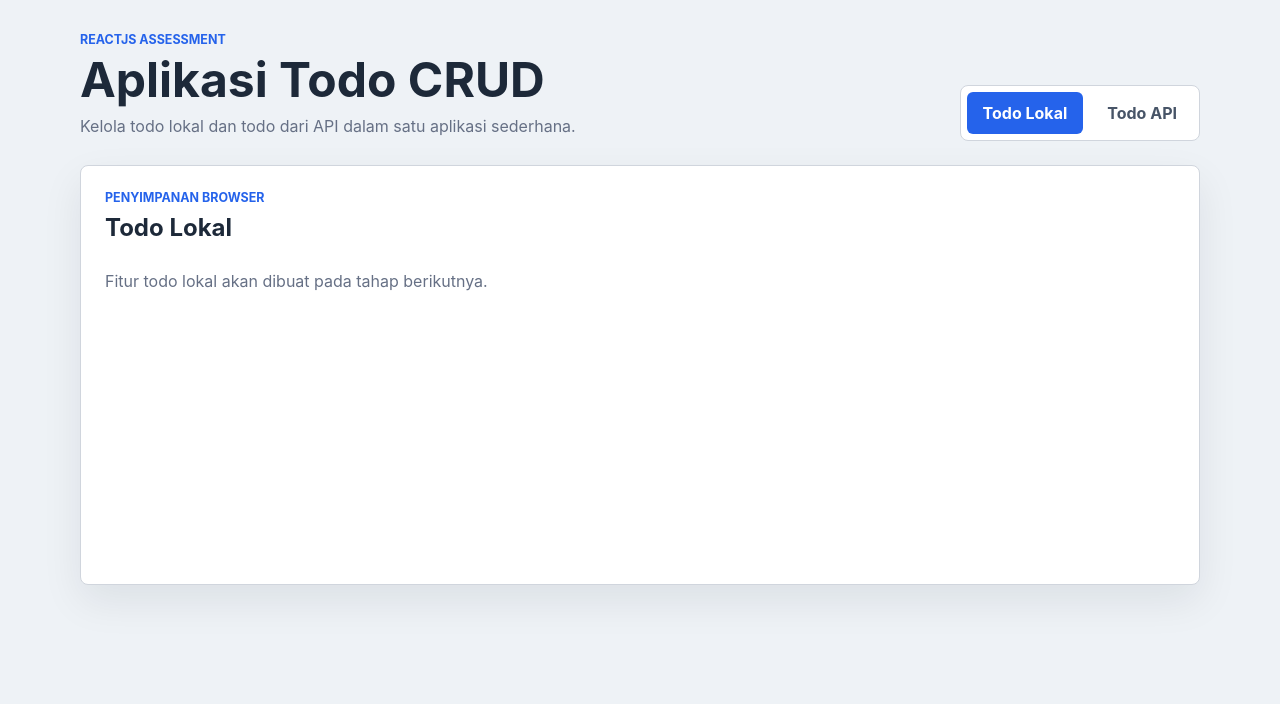
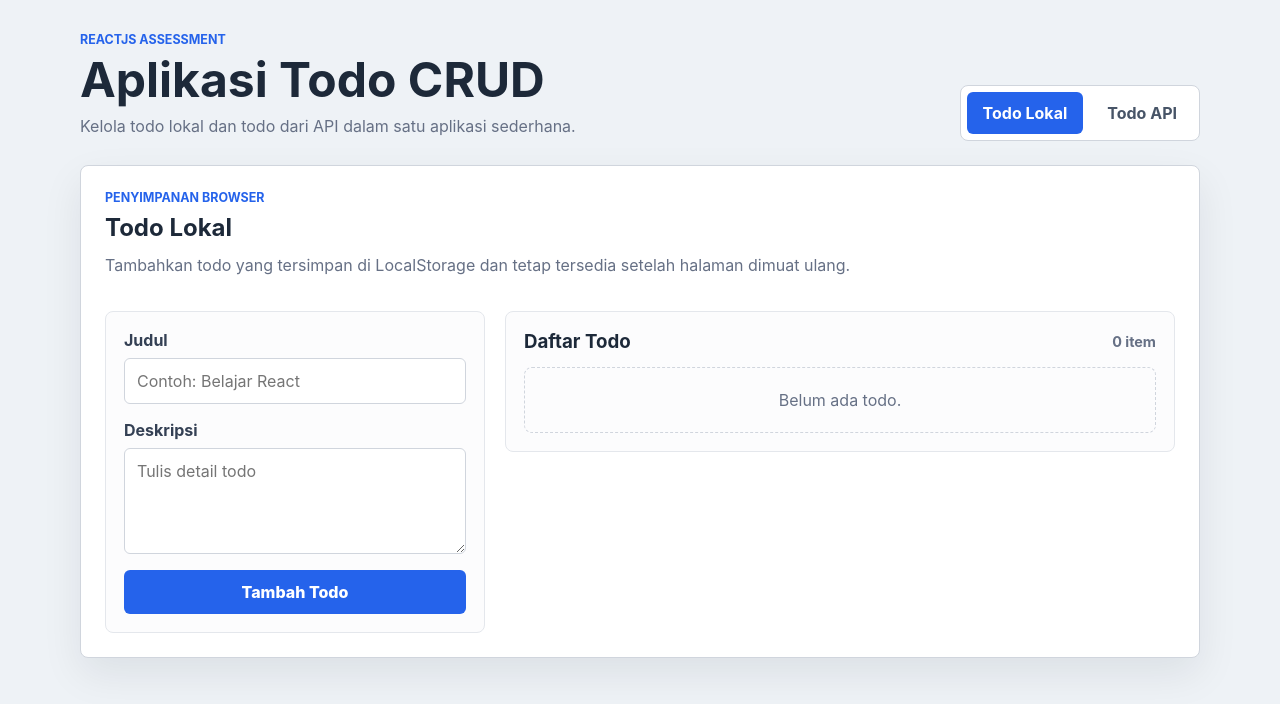
Before and after one commit to ahmadalvin92/react-todo-api-crud-assessment-by-alvin, a React (Vite) app: page / in a window 1280 px wide. Shown: the top 704 px of the page. Built offline with nearby package versions, Linux system fonts and the light colour scheme.

Commit message:
tambah fitur tambah dan lihat todo lokal

```diff
--- /dev/null
+++ b/src/components/TodoForm.jsx
@@ -0,0 +1,84 @@
+import { useEffect, useState } from 'react';
+
+const initialForm = {
+  title: '',
+  description: '',
+};
+
+function TodoForm({ initialValue, onSubmit, submitLabel = 'Simpan Todo' }) {
+  const [form, setForm] = useState(initialForm);
+  const [errors, setErrors] = useState({});
+
+  useEffect(() => {
+    setForm(initialValue ?? initialForm);
+    setErrors({});
+  }, [initialValue]);
+
+  function handleChange(event) {
+    const { name, value } = event.target;
+    setForm((currentForm) => ({ ...currentForm, [name]: value }));
+  }
+
+  function validateForm() {
+    const nextErrors = {};
+
+    if (!form.title.trim()) {
+      nextErrors.title = 'Judul wajib diisi.';
+    }
+
+    if (!form.description.trim()) {
+      nextErrors.description = 'Deskripsi wajib diisi.';
+    }
+
+    setErrors(nextErrors);
+    return Object.keys(nextErrors).length === 0;
+  }
+
+  function handleSubmit(event) {
+    event.preventDefault();
+
+    if (!validateForm()) {
+      return;
+    }
+
+    onSubmit(form);
+    setForm(initialForm);
+    setErrors({});
+  }
+
+  return (
+    <form className="todo-form" onSubmit={handleSubmit}>
+      <div className="form-field">
+        <label htmlFor="title">Judul</label>
+        <input
+          id="title"
+          name="title"
+          onChange={handleChange}
+          placeholder="Contoh: Belajar React"
+          type="text"
+          value={form.title}
+        />
+        {errors.title && <span className="field-error">{errors.title}</span>}
+      </div>
+
+      <div className="form-field">
+        <label htmlFor="description">Deskripsi</label>
+        <textarea
+          id="description"
+          name="description"
+          onChange={handleChange}
+          placeholder="Tulis detail todo"
+          rows="4"
+          value={form.description}
+        />
+        {errors.description && <span className="field-error">{errors.description}</span>}
+      </div>
+
+      <button className="primary-button" type="submit">
+        {submitLabel}
+      </button>
+    </form>
+  );
+}
+
+export default TodoForm;
--- /dev/null
+++ b/src/components/TodoItem.jsx
@@ -0,0 +1,30 @@
+function formatDate(dateValue) {
+  return new Intl.DateTimeFormat('id-ID', {
+    day: '2-digit',
+    month: 'long',
+    year: 'numeric',
+    hour: '2-digit',
+    minute: '2-digit',
+  }).format(new Date(dateValue));
+}
+
+function TodoItem({ todo }) {
+  const isDone = todo.status === 'done';
+
+  return (
+    <article className="todo-item">
+      <div className="todo-content">
+        <div className="todo-title-row">
+          <h3>{todo.title}</h3>
+          <span className={isDone ? 'status-badge done' : 'status-badge pending'}>
+            {isDone ? 'Selesai' : 'Pending'}
+          </span>
+        </div>
+        <p>{todo.description}</p>
+        <small>Dibuat: {formatDate(todo.createdDate)}</small>
+      </div>
+    </article>
+  );
+}
+
+export default TodoItem;
--- /dev/null
+++ b/src/components/TodoList.jsx
@@ -0,0 +1,17 @@
+import TodoItem from './TodoItem';
+
+function TodoList({ todos, emptyMessage = 'Belum ada todo.' }) {
+  if (todos.length === 0) {
+    return <div className="empty-state">{emptyMessage}</div>;
+  }
+
+  return (
+    <div className="todo-list">
+      {todos.map((todo) => (
+        <TodoItem key={todo.id} todo={todo} />
+      ))}
+    </div>
+  );
+}
+
+export default TodoList;
--- /dev/null
+++ b/src/hooks/useLocalTodos.js
@@ -0,0 +1,29 @@
+import { useEffect, useState } from 'react';
+import { getStorageData, setStorageData } from '../utils/localStorage';
+
+const STORAGE_KEY = 'react-todo-local-data';
+
+export function useLocalTodos() {
+  const [todos, setTodos] = useState(() => getStorageData(STORAGE_KEY, []));
+
+  useEffect(() => {
+    setStorageData(STORAGE_KEY, todos);
+  }, [todos]);
+
+  function addTodo(payload) {
+    const newTodo = {
+      id: crypto.randomUUID(),
+      title: payload.title.trim(),
+      description: payload.description.trim(),
+      status: 'pending',
+      createdDate: new Date().toISOString(),
+    };
+
+    setTodos((currentTodos) => [newTodo, ...currentTodos]);
+  }
+
+  return {
+    todos,
+    addTodo,
+  };
+}
--- a/src/pages/LocalTodoPage.jsx
+++ b/src/pages/LocalTodoPage.jsx
@@ -1,11 +1,32 @@
+import TodoForm from '../components/TodoForm';
+import TodoList from '../components/TodoList';
+import { useLocalTodos } from '../hooks/useLocalTodos';
+
 function LocalTodoPage() {
+  const { todos, addTodo } = useLocalTodos();
+
   return (
     <div className="page-section">
       <div>
         <p className="section-label">Penyimpanan Browser</p>
         <h2>Todo Lokal</h2>
+        <p className="muted-text">
+          Tambahkan todo yang tersimpan di LocalStorage dan tetap tersedia setelah halaman
+          dimuat ulang.
+        </p>
       </div>
-      <p className="muted-text">Fitur todo lokal akan dibuat pada tahap berikutnya.</p>
+
+      <div className="todo-layout">
+        <TodoForm onSubmit={addTodo} submitLabel="Tambah Todo" />
+
+        <section className="todo-list-section" aria-label="Daftar todo lokal">
+          <div className="section-heading">
+            <h3>Daftar Todo</h3>
+            <span>{todos.length} item</span>
+          </div>
+          <TodoList todos={todos} />
+        </section>
+      </div>
     </div>
   );
 }
--- a/src/styles.css
+++ b/src/styles.css
@@ -119,6 +119,150 @@ h2 {
   gap: 16px;
 }
 
+.todo-layout {
+  display: grid;
+  grid-template-columns: minmax(280px, 380px) minmax(0, 1fr);
+  gap: 20px;
+  align-items: start;
+}
+
+.todo-form,
+.todo-list-section {
+  padding: 18px;
+  border: 1px solid #e4e7ec;
+  border-radius: 8px;
+  background: #fcfcfd;
+}
+
+.todo-form {
+  display: grid;
+  gap: 16px;
+}
+
+.form-field {
+  display: grid;
+  gap: 8px;
+}
+
+.form-field label {
+  color: #344054;
+  font-weight: 700;
+}
+
+.form-field input,
+.form-field textarea {
+  width: 100%;
+  border: 1px solid #d0d5dd;
+  border-radius: 6px;
+  background: #ffffff;
+  color: #1d2939;
+  padding: 12px;
+  outline: none;
+}
+
+.form-field input:focus,
+.form-field textarea:focus {
+  border-color: #2563eb;
+  box-shadow: 0 0 0 3px rgba(37, 99, 235, 0.12);
+}
+
+.field-error {
+  color: #d92d20;
+  font-size: 0.86rem;
+}
+
+.primary-button {
+  min-height: 44px;
+  border: 0;
+  border-radius: 6px;
+  background: #2563eb;
+  color: #ffffff;
+  font-weight: 800;
+}
+
+.section-heading {
+  display: flex;
+  align-items: center;
+  justify-content: space-between;
+  gap: 12px;
+  margin-bottom: 14px;
+}
+
+.section-heading h3 {
+  margin: 0;
+}
+
+.section-heading span {
+  color: #667085;
+  font-size: 0.9rem;
+  font-weight: 700;
+}
+
+.todo-list {
+  display: grid;
+  gap: 12px;
+}
+
+.todo-item {
+  display: grid;
+  gap: 12px;
+  padding: 16px;
+  border: 1px solid #e4e7ec;
+  border-radius: 8px;
+  background: #ffffff;
+}
+
+.todo-title-row {
+  display: flex;
+  align-items: flex-start;
+  justify-content: space-between;
+  gap: 12px;
+}
+
+.todo-title-row h3 {
+  margin: 0;
+  font-size: 1rem;
+}
+
+.todo-content p {
+  margin: 8px 0;
+  color: #475467;
+  line-height: 1.6;
+}
+
+.todo-content small {
+  color: #667085;
+}
+
+.status-badge {
+  display: inline-flex;
+  align-items: center;
+  min-height: 26px;
+  padding: 0 10px;
+  border-radius: 999px;
+  font-size: 0.78rem;
+  font-weight: 800;
+  white-space: nowrap;
+}
+
+.status-badge.pending {
+  background: #fff4cc;
+  color: #8a6100;
+}
+
+.status-badge.done {
+  background: #dcfae6;
+  color: #067647;
+}
+
+.empty-state {
+  padding: 22px;
+  border: 1px dashed #d0d5dd;
+  border-radius: 8px;
+  color: #667085;
+  text-align: center;
+}
+
 @media (max-width: 760px) {
   .app-shell {
     width: min(100% - 24px, 1120px);
@@ -142,4 +286,8 @@ h2 {
   .content-panel {
     padding: 18px;
   }
+
+  .todo-layout {
+    grid-template-columns: 1fr;
+  }
 }
--- /dev/null
+++ b/src/utils/localStorage.js
@@ -0,0 +1,12 @@
+export function getStorageData(key, fallbackValue = []) {
+  try {
+    const storedValue = localStorage.getItem(key);
+    return storedValue ? JSON.parse(storedValue) : fallbackValue;
+  } catch {
+    return fallbackValue;
+  }
+}
+
+export function setStorageData(key, value) {
+  localStorage.setItem(key, JSON.stringify(value));
+}
```
